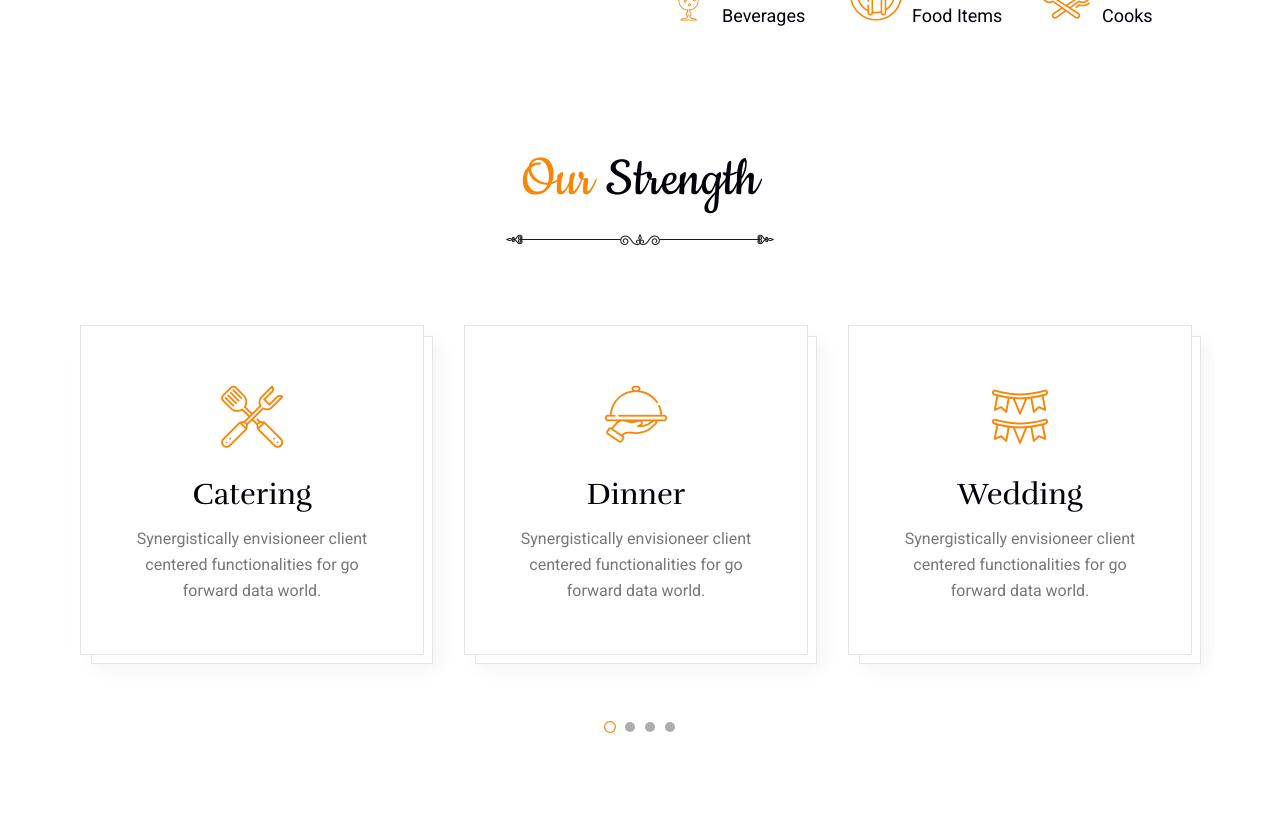
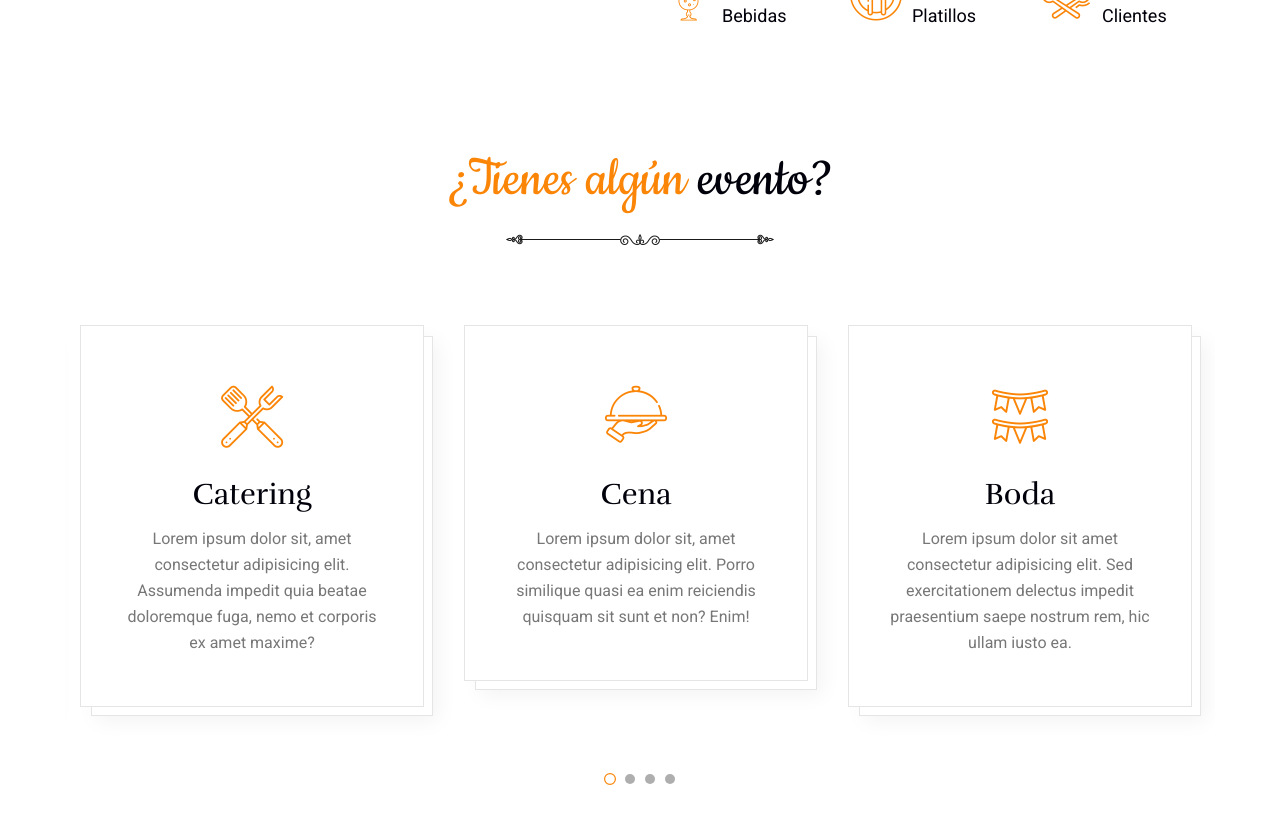
Before and after one commit to Ivonnemtz96/sushito, a PHP site: page / in a window 1280 px wide. Shown: the part 1158-1990 px from the top of the page. Run offline with PHP 8.4, Linux system fonts and the light colour scheme; some libraries are stand-ins or nearby versions.

Commit message:
Se agregan fotos faltantes, se ajusta slider foto

```diff
--- a/modules/index.php
+++ b/modules/index.php
@@ -12,7 +12,7 @@
               text-align: center;
             " data-ls="offsetxin: -200; durationin: 1000; delayin:
                         600; easingin:easeOutQuint; offsetxout: -50;
-                        durationout: 1000;">Welcome to</span>
+                        durationout: 1000;">Bienvenidos a</span>
             <h1 class="hero-title text-white ls-l" style="
               left: 50%;
               top: 245px;
@@ -24,7 +24,82 @@
             " data-ls="offsetxin: 100; durationin: 1000; delayin: 700;
                         easingin:easeOutQuint; offsetxout: 50; durationout:
                         1000;">
-                Grillino
+                Sushito <br> Malecón
+            </h1>
+            <!-- <p class="ls-l text-white" style="
+              left: 50%;
+              top: 368px;
+              width: 900px;
+              font-size: 18px;
+              white-space: normal;
+              text-transform: uppercase;
+              text-align: center;
+            " data-ls="delayin: 800; showinfo:1;
+                        durationin:1000; scalexin:0.8; scaleyin:0.8;
+                        scalexout:1.1; scaleyout: 1.1;">
+                Home of the best hand made delicious food
+            </p> -->
+            <!-- <span class="shape1 ls-l" style="
+              left: 300px;
+              top: 379px;
+              width: 80px;
+              height: 2px;
+              background-color: #ffffff;
+            " data-ls="offsetxin:
+                        -100; durationin: 1000; delayin: 1500;
+                        easingin:easeOutQuint; offsetxout: -50; durationout:
+                        1000;"></span>
+            <span class="shape2 ls-l" style="
+              left: 840px;
+              top: 379px;
+              width: 80px;
+              height: 2px;
+              background-color: #ffffff;
+            " data-ls="offsetxin: 100;
+                        durationin: 1000; delayin: 1500; easingin:easeOutQuint;
+                        offsetxout: 50; durationout: 1000;"></span> -->
+            <div class="hero-btn ls-l" style="
+              left: 50%;
+              top: 425px;
+              width: 180px;
+              height: 60px;
+              overflow: hidden;
+              border-radius: 50px;
+              line-height: 60px;
+              font-size: 18px;
+              margin-top:40px;
+            " data-ls="delayin: 1100; showinfo:1;
+                        durationin:2000; easingin:easeOutExpo; scalexin:0.9;
+                        scaleyin:0.9; scalexout:1.1; scaleyout: 1.1;
+                        fadein:true; fadeout: true; transformoriginin:50% 143.8%
+                        0;">
+                <a href="contact.html" class="vs-btn mask-style1">Ver galería</a>
+            </div>
+        </div>
+        <div class="vs-hero-slide ls-slide" data-ls="duration: 7000; transition2d: 5;">
+            <img src="assets/img/hero/hero-img-4-2.png" alt="Slide Image" class="ls-bg" data-ls="bgsize: cover;" />
+            <span class="hero-subtitle text-white text-font3 h1 ls-l" style="
+              left: 50%;
+              top: 140px;
+              font-size: 62px;
+              white-space: normal;
+              width: 860px;
+              text-align: center;
+            " data-ls="offsetxin: -200; durationin: 1000; delayin:
+                        600; easingin:easeOutQuint; offsetxout: -50;
+                        durationout: 1000;">Expertos en</span>
+            <h1 class="hero-title text-white ls-l" style="
+              left: 50%;
+              top: 245px;
+              width: 850px;
+              font-size: 130px;
+              white-space: normal;
+              text-align: center;
+              line-height: 90px;
+            " data-ls="offsetxin: 100; durationin: 1000; delayin: 700;
+                        easingin:easeOutQuint; offsetxout: 50; durationout:
+                        1000;">
+                Sushi
             </h1>
             <p class="ls-l text-white" style="
               left: 50%;
@@ -37,7 +112,7 @@
             " data-ls="delayin: 800; showinfo:1;
                         durationin:1000; scalexin:0.8; scaleyin:0.8;
                         scalexout:1.1; scaleyout: 1.1;">
-                Home of the best hand made delicious food
+                Tenemos lo que necesitas, ven y disfruta
             </p>
             <span class="shape1 ls-l" style="
               left: 300px;
@@ -72,81 +147,7 @@
                         scaleyin:0.9; scalexout:1.1; scaleyout: 1.1;
                         fadein:true; fadeout: true; transformoriginin:50% 143.8%
                         0;">
-                <a href="contact.html" class="vs-btn mask-style1">Explore Foods</a>
-            </div>
-        </div>
-        <div class="vs-hero-slide ls-slide" data-ls="duration: 7000; transition2d: 5;">
-            <img src="assets/img/hero/hero-img-4-2.png" alt="Slide Image" class="ls-bg" data-ls="bgsize: cover;" />
-            <span class="hero-subtitle text-white text-font3 h1 ls-l" style="
-              left: 50%;
-              top: 140px;
-              font-size: 62px;
-              white-space: normal;
-              width: 860px;
-              text-align: center;
-            " data-ls="offsetxin: -200; durationin: 1000; delayin:
-                        600; easingin:easeOutQuint; offsetxout: -50;
-                        durationout: 1000;">Welcome to</span>
-            <h1 class="hero-title text-white ls-l" style="
-              left: 50%;
-              top: 245px;
-              width: 850px;
-              font-size: 130px;
-              white-space: normal;
-              text-align: center;
-              line-height: 90px;
-            " data-ls="offsetxin: 100; durationin: 1000; delayin: 700;
-                        easingin:easeOutQuint; offsetxout: 50; durationout:
-                        1000;">
-                Food World
-            </h1>
-            <p class="ls-l text-white" style="
-              left: 50%;
-              top: 368px;
-              width: 900px;
-              font-size: 18px;
-              white-space: normal;
-              text-transform: uppercase;
-              text-align: center;
-            " data-ls="delayin: 800; showinfo:1;
-                        durationin:1000; scalexin:0.8; scaleyin:0.8;
-                        scalexout:1.1; scaleyout: 1.1;">
-                we have everthing you need just order now
-            </p>
-            <span class="shape1 ls-l" style="
-              left: 300px;
-              top: 379px;
-              width: 80px;
-              height: 2px;
-              background-color: #ffffff;
-            " data-ls="offsetxin:
-                        -100; durationin: 1000; delayin: 1500;
-                        easingin:easeOutQuint; offsetxout: -50; durationout:
-                        1000;"></span>
-            <span class="shape2 ls-l" style="
-              left: 840px;
-              top: 379px;
-              width: 80px;
-              height: 2px;
-              background-color: #ffffff;
-            " data-ls="offsetxin: 100;
-                        durationin: 1000; delayin: 1500; easingin:easeOutQuint;
-                        offsetxout: 50; durationout: 1000;"></span>
-            <div class="hero-btn ls-l" style="
-              left: 50%;
-              top: 425px;
-              width: 180px;
-              height: 60px;
-              overflow: hidden;
-              border-radius: 50px;
-              line-height: 60px;
-              font-size: 18px;
-            " data-ls="delayin: 1100; showinfo:1;
-                        durationin:2000; easingin:easeOutExpo; scalexin:0.9;
-                        scaleyin:0.9; scalexout:1.1; scaleyout: 1.1;
-                        fadein:true; fadeout: true; transformoriginin:50% 143.8%
-                        0;">
-                <a href="contact.html" class="vs-btn mask-style1">Explore Foods</a>
+                <a href="contact.html" class="vs-btn mask-style1">Ver galería</a>
             </div>
         </div>
         <div class="vs-hero-slide ls-slide" data-ls="duration: 7000; transition2d: 5;">
@@ -160,7 +161,7 @@
               text-align: center;
             " data-ls="offsetxin: -200; durationin: 1000; delayin:
                         600; easingin:easeOutQuint; offsetxout: -50;
-                        durationout: 1000;">Welcome to</span>
+                        durationout: 1000;">¿Ya nos conoces?</span>
             <h1 class="hero-title text-white ls-l" style="
               left: 50%;
               top: 245px;
@@ -172,9 +173,9 @@
             " data-ls="offsetxin: 100; durationin: 1000; delayin: 700;
                         easingin:easeOutQuint; offsetxout: 50; durationout:
                         1000;">
-                Party Zone
+                Sushito Malecón
             </h1>
-            <p class="ls-l text-white" style="
+            <!-- <p class="ls-l text-white" style="
               left: 50%;
               top: 368px;
               width: 900px;
@@ -205,7 +206,7 @@
               background-color: #ffffff;
             " data-ls="offsetxin: 100;
                         durationin: 1000; delayin: 1500; easingin:easeOutQuint;
-                        offsetxout: 50; durationout: 1000;"></span>
+                        offsetxout: 50; durationout: 1000;"></span> -->
             <div class="hero-btn ls-l" style="
               left: 50%;
               top: 425px;
@@ -215,12 +216,13 @@
               border-radius: 50px;
               line-height: 60px;
               font-size: 18px;
+              margin-top:40px;
             " data-ls="delayin: 1100; showinfo:1;
                         durationin:2000; easingin:easeOutExpo; scalexin:0.9;
                         scaleyin:0.9; scalexout:1.1; scaleyout: 1.1;
                         fadein:true; fadeout: true; transformoriginin:50% 143.8%
                         0;">
-                <a href="contact.html" class="vs-btn mask-style1">Explore Foods</a>
+                <a href="contact.html" class="vs-btn mask-style1">Reservar</a>
             </div>
         </div>
     </div>
@@ -237,7 +239,7 @@
             <div class="col-lg-6 align-self-center">
                 <div class="about-content">
                     <h2 class="sec-title1 text-font3">
-                        Discover Our <span class="text-theme">Story</span>
+                        Descubre nuestra <span class="text-theme">historia</span>
                     </h2>
                     <div class="sec-line text-left mx-0">
                         <img src="assets/img/shape/sec-title-1.png" alt="Section Shape Icon" />
@@ -256,8 +258,8 @@
                                             class="flaticon-cocktail icon-2x"></i></span>
                                 </div>
                                 <div class="media-body">
-                                    <span class="counter text-title">93</span>
-                                    <h3 class="h5 my-0 text-font1">Beverages</h3>
+                                    <span class="counter text-title">40</span>
+                                    <h3 class="h5 my-0 text-font1">Bebidas</h3>
                                 </div>
                             </div>
                         </div>
@@ -268,8 +270,8 @@
                                             class="flaticon-restaurant icon-2x"></i></span>
                                 </div>
                                 <div class="media-body">
-                                    <span class="counter text-title">206</span>
-                                    <h3 class="h5 my-0 text-font1">Food Items</h3>
+                                    <span class="counter text-title">30</span>
+                                    <h3 class="h5 my-0 text-font1">Platillos</h3>
                                 </div>
                             </div>
                         </div>
@@ -279,8 +281,8 @@
                                     <span class="counter-icon text-theme"><i class="flaticon-chef icon-2x"></i></span>
                                 </div>
                                 <div class="media-body">
-                                    <span class="counter text-title">75</span>
-                                    <h3 class="h5 my-0 text-font1">Cooks</h3>
+                                    <span class="counter text-title">200</span>
+                                    <h3 class="h5 my-0 text-font1">Clientes</h3>
                                 </div>
                             </div>
                         </div>
@@ -297,7 +299,7 @@
             <div class="col-md-11 col-lg-9 col-xl-7">
                 <div class="section-title text-center">
                     <h2 class="sec-title1 text-font3">
-                        <span class="text-theme">Our</span> Strength
+                        <span class="text-theme">¿Tienes algún</span> evento?
                     </h2>
                     <div class="sec-line">
                         <img src="assets/img/shape/sec-title-1.png" alt="Section Shape Icon" />
@@ -313,8 +315,7 @@
                     <span class="service-icon text-theme d-block mb-30"><i class="flaticon-fork icon-3x"></i></span>
                     <h3 class="service-title link-inherit mb-10">Catering</h3>
                     <p class="service-text mb-0">
-                        Synergistically envisioneer client centered functionalities for
-                        go forward data world.
+                        Lorem ipsum dolor sit, amet consectetur adipisicing elit. Assumenda impedit quia beatae doloremque fuga, nemo et corporis ex amet maxime?
                     </p>
                 </div>
             </div>
@@ -322,30 +323,27 @@
                 <div class="vs-service vs-box1 px-20 px-xl-40 pt-30 pt-xl-60 pb-20 pb-xl-50 mb-30">
                     <span class="service-icon text-theme d-block mb-30"><i
                             class="flaticon-serving-dish icon-3x"></i></span>
-                    <h3 class="service-title link-inherit mb-10">Dinner</h3>
+                    <h3 class="service-title link-inherit mb-10">Cena</h3>
                     <p class="service-text mb-0">
-                        Synergistically envisioneer client centered functionalities for
-                        go forward data world.
+                        Lorem ipsum dolor sit, amet consectetur adipisicing elit. Porro similique quasi ea enim reiciendis quisquam sit sunt et non? Enim!
                     </p>
                 </div>
             </div>
             <div class="col-xl-4">
                 <div class="vs-service vs-box1 px-20 px-xl-40 pt-30 pt-xl-60 pb-20 pb-xl-50 mb-30">
                     <span class="service-icon text-theme d-block mb-30"><i class="flaticon-flag icon-3x"></i></span>
-                    <h3 class="service-title link-inherit mb-10">Wedding</h3>
+                    <h3 class="service-title link-inherit mb-10">Boda</h3>
                     <p class="service-text mb-0">
-                        Synergistically envisioneer client centered functionalities for
-                        go forward data world.
+                        Lorem ipsum dolor sit amet consectetur adipisicing elit. Sed exercitationem delectus impedit praesentium saepe nostrum rem, hic ullam iusto ea.
                     </p>
                 </div>
             </div>
             <div class="col-xl-4">
                 <div class="vs-service vs-box1 px-20 px-xl-40 pt-30 pt-xl-60 pb-20 pb-xl-50 mb-30">
                     <span class="service-icon text-theme d-block mb-30"><i class="flaticon-confetti icon-3x"></i></span>
-                    <h3 class="service-title link-inherit mb-10">Birthday</h3>
+                    <h3 class="service-title link-inherit mb-10">Cumpleaños</h3>
                     <p class="service-text mb-0">
-                        Synergistically envisioneer client centered functionalities for
-                        go forward data world.
+                        Lorem ipsum dolor sit amet consectetur adipisicing elit. Harum libero suscipit quasi eius et recusandae nulla cumque fugiat quo consequuntur!
                     </p>
                 </div>
             </div>
```
Also changed, not shown: assets/img/appointment/appointment-bg-2-1.jpg (added), assets/img/counter/counter-bg-1-1.jpg (added), assets/img/cta/banner-1.png (added), assets/img/food-menu/food-bg-4-1.jpg (added), assets/img/hero/hero-img-4-1.jpg (added).
